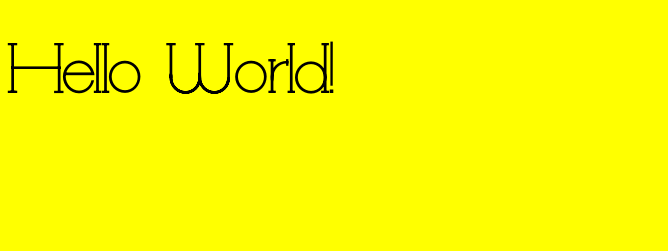
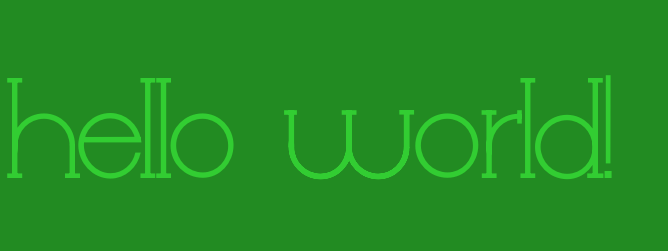
Before and after one commit to messiah-jpeg/messiah-jpeg.github.io, a plain HTML site: page index.html in a window 1280 px wide. Shown: the whole page, without its empty margins (0-668 px from the left). Drawn offline with Linux system fonts and the light colour scheme.

Commit message:
Color Changes
Background color green, text color a lime green.

```diff
--- a/index.html
+++ b/index.html
@@ -7,6 +7,9 @@
 	 <link rel="stylesheet" type="text/css" href="style.css">
 </head>
 <body>
-	Hello World!
+	hello world!
+
+
+
 </body>
 </html>
--- a/style.css
+++ b/style.css
@@ -5,8 +5,10 @@
 
 }
 body{
-	background: yellow;
+	color: limegreen;
+	background: forestgreen;
 	font-family: 'Goodluck';
-	font-size: 100px;
+	font-size: 200px;
+
 
 }
```
